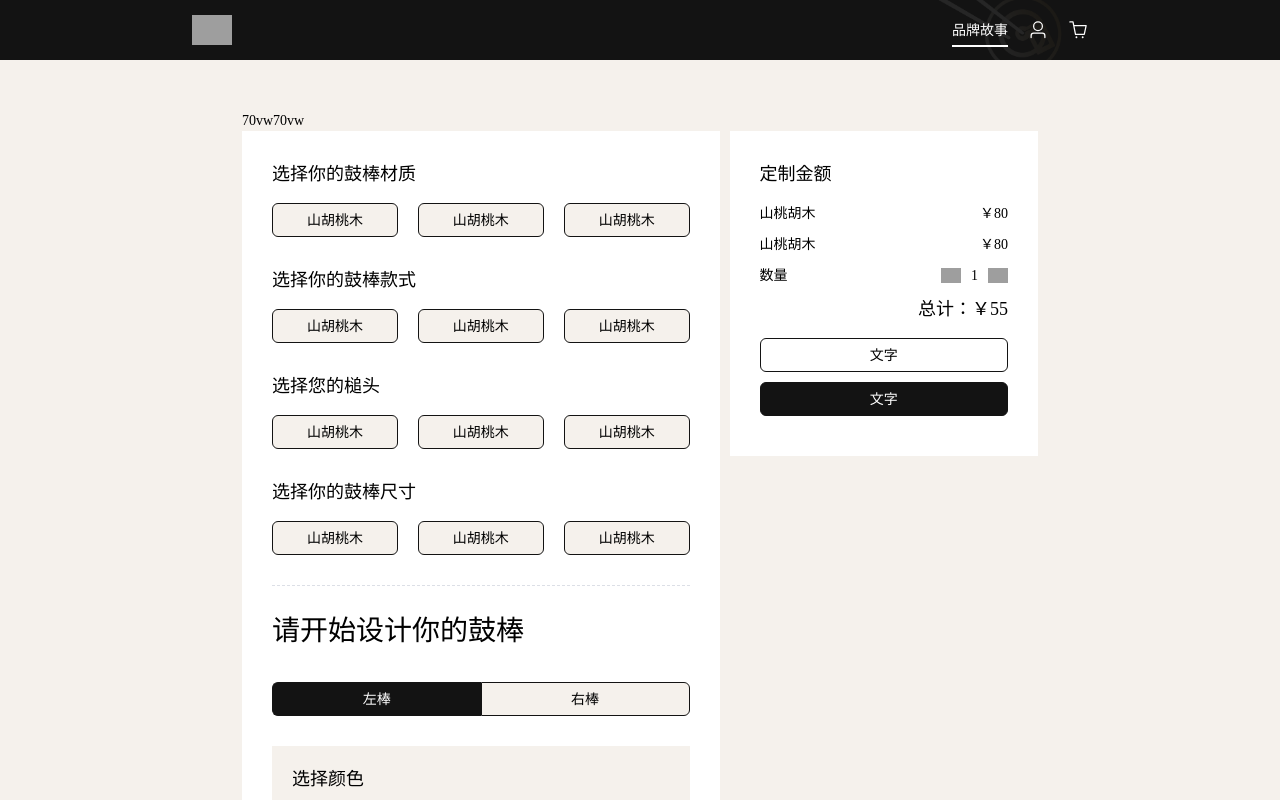
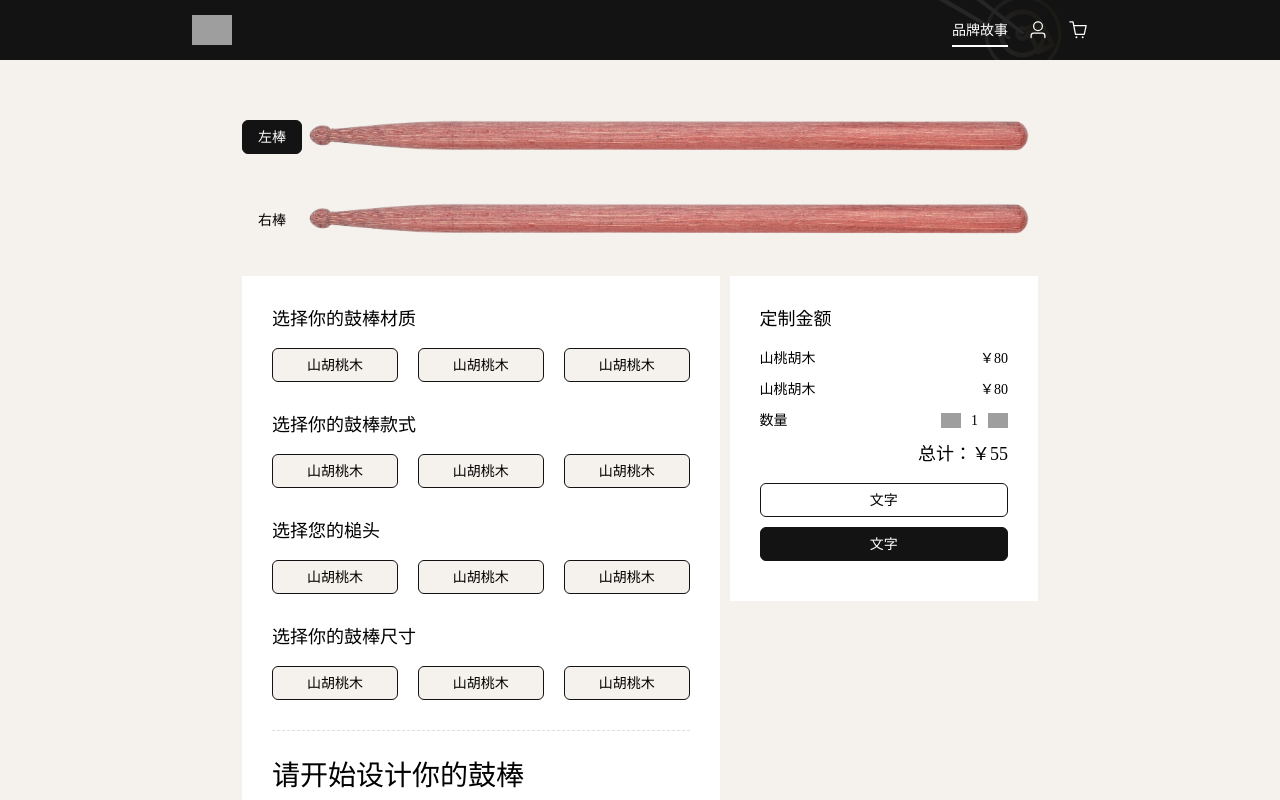
Before and after one commit to SAmmmg/galdrum-web, a Nuxt app: page /custom in a window 1280 px wide. Shown: the top 800 px of the page. Built offline with nearby package versions, Linux system fonts and the light colour scheme; grey boxes are pictures that could not be loaded; a web font is replaced by a local one.

Commit message:
测试定制页功能

```diff
--- a/package.json
+++ b/package.json
@@ -4,7 +4,7 @@
     "type": "module",
     "scripts": {
         "build": "nuxt build",
-        "dev": "nuxt dev",
+        "dev": "nuxt dev --host",
         "generate": "nuxt generate",
         "preview": "nuxt preview",
         "postinstall": "nuxt prepare",
--- a/pages/custom.vue
+++ b/pages/custom.vue
@@ -1,7 +1,19 @@
 <template>
     <div style="background-color: var(--main-color-3)">
         <div class="custom-box">
-            <div>70vw70vw</div>
+            <!-- #region 定制鼓棒 -->
+            <div class="custom-gb">
+                <div>
+                    <button class="active">左棒</button>
+                    <canvas ref="left" width="1024" height="74"></canvas>
+                </div>
+                <div>
+                    <button>右棒</button>
+                    <canvas ref="right" width="1024" height="74"></canvas>
+                </div>
+            </div>
+            <!-- #endregion 定制鼓棒 -->
+
             <div class="set">
                 <div class="left">
                     <div class="title">选择你的鼓棒材质</div>
@@ -42,11 +54,11 @@
                                     <img v-show="isActive" style="margin-left: auto; width: 20px" src="/assets/Group 308@2x.png" alt="" />
                                     <img v-show="!isActive" style="margin-left: auto; width: 20px" src="/assets/Group 300@2x.png" alt="" />
                                 </template>
-                                <div>
-                                    Consistent with <br />
+                                <div class="ipts">
                                     <el-select v-model="ac" placeholder="选择定制字体">
                                         <el-option v-for="item in 3" :key="item" :label="item" :value="item" />
                                     </el-select>
+                                    <el-input placeholder="请输入文字内容" v-model="leftForm.txt" @blur="onBlur" />
                                     <el-select v-model="ac" placeholder="选择定制图标">
                                         <el-option v-for="item in 3" :key="item" :label="item" :value="item" />
                                     </el-select>
@@ -79,11 +91,53 @@
                 </div>
             </div>
         </div>
+
+        <!-- <canvas style="visibility: hidden"></canvas> -->
     </div>
 </template>
 
 <script setup lang="ts">
 const ac = ref(1);
+const left = ref<HTMLCanvasElement>();
+const right = ref<HTMLCanvasElement>();
+
+let leftCtx: CanvasRenderingContext2D;
+let rightCtx: CanvasRenderingContext2D;
+
+const leftForm = reactive({
+    txt: "",
+});
+const rightForm = reactive({
+    txt: "",
+});
+
+function onBlur() {
+    leftCtx.font = "24px 'Songti TC'";
+    leftCtx.fillText(leftForm.txt, 300, 40);
+
+    let image = new Image();
+    image.onload = () => {
+        let w = image.width;
+        let h = image.height;
+        // console.log();
+        leftCtx.drawImage(image, 500, 17, w * (38 / h), 38);
+        // rightCtx.drawImage(image, 0, 0, 1024, 74);
+    };
+    image.src = "/image/logo.png";
+}
+onMounted(() => {
+    leftCtx = left.value?.getContext("2d") as CanvasRenderingContext2D;
+    rightCtx = right.value?.getContext("2d") as CanvasRenderingContext2D;
+
+    let image = new Image();
+    image.onload = () => {
+        leftCtx.drawImage(image, 0, 0, 1024, 74);
+        rightCtx.drawImage(image, 0, 0, 1024, 74);
+    };
+    image.src = "/image/鼓棒@2x.png";
+    // console.log(left);
+    // console.log(right);
+});
 </script>
 
 <style lang="scss" scoped>
@@ -91,6 +145,37 @@ const ac = ref(1);
     width: 70vw;
     margin: 0 auto;
     padding: 50px;
+    .custom-gb {
+        div {
+            width: 100%;
+            display: flex;
+            align-items: center;
+            margin-bottom: 30px;
+            button {
+                width: 60px;
+                height: 34px;
+                border: none;
+                border-radius: 6px;
+                border: 1px solid transparent;
+                background-color: transparent;
+                height: 34px;
+                line-height: 34px;
+                text-align: center;
+                cursor: pointer;
+            }
+            .active {
+                border-color: var(--main-color-1);
+                background-color: var(--main-color-1);
+                color: #fff;
+            }
+            & > canvas {
+                width: calc(100% - 60px);
+                // flex: 1;
+                height: auto;
+            }
+        }
+    }
+
     .set {
         display: flex;
         align-items: flex-start;
@@ -150,6 +235,14 @@ const ac = ref(1);
                         }
                     }
                 }
+                .ipts {
+                    display: flex;
+                    gap: 10px;
+                    flex-wrap: wrap;
+                    & > div {
+                        width: calc(50% - 5px);
+                    }
+                }
             }
         }
         .right {
```
Also changed, not shown: public/image/logo@2x.png (added), public/image/鼓棒@2x.png (added).
